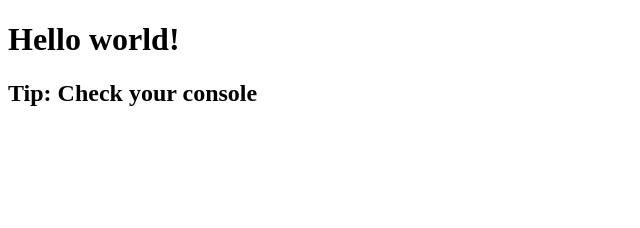
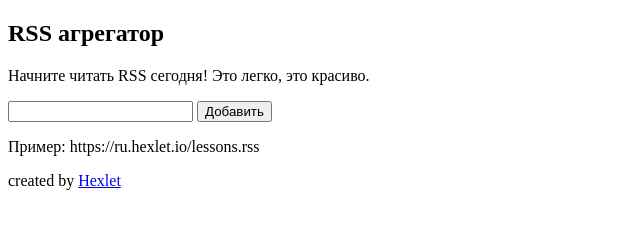
Before and after one commit to vlad1slove1/frontend-project-11, a website built with webpack: page index.html in a window 1280 px wide. Shown: the whole page, without its empty margins (0-640 px from the left). Built offline with nearby package versions, Linux system fonts and the light colour scheme.

Commit message:
add simple form

```diff
--- a/index.html
+++ b/index.html
@@ -1,26 +1,32 @@
 <!DOCTYPE html>
-<html>
+<html lang="ru">
     <head>
-        <meta charset="utf-8" />
-        <title>Webpack App</title>
+        <meta charset="UTF-8">
+        <meta name="viewport" content="width=device-width,initial-scale=1,shrink-to-fit=no">
+        <title>Hexlet frontend project</title>
     </head>
+
     <body>
-        <h1>Hello world!</h1>
-        <h2>Tip: Check your console</h2>
+        <main>
+            <section>
+                <div class="form-container">
+                    <h1>RSS агрегатор</h1>
+                    <p>Начните читать RSS сегодня! Это легко, это красиво.</p>
+                    <form action="">
+                        <input type="Ссылка RSS">
+                        <button>Добавить</button>
+                    </form>
+                    <p>Пример: https://ru.hexlet.io/lessons.rss</p>
+                </div>
+            </section>
+            <section></section>
+        </main>
+
+        <footer>
+            <div class="footer-container">
+                created by
+                <a href="https://ru.hexlet.io/professions/frontend/projects/11" target="_blank">Hexlet</a>
+            </div>
+        </footer>
     </body>
-
-    <script>
-        if ("serviceWorker" in navigator) {
-            window.addEventListener("load", () => {
-                navigator.serviceWorker
-                    .register("service-worker.js")
-                    .then((registration) => {
-                        console.log("Service Worker registered: ", registration);
-                    })
-                    .catch((registrationError) => {
-                        console.error("Service Worker registration failed: ", registrationError);
-                    });
-            });
-        }
-    </script>
 </html>
```
